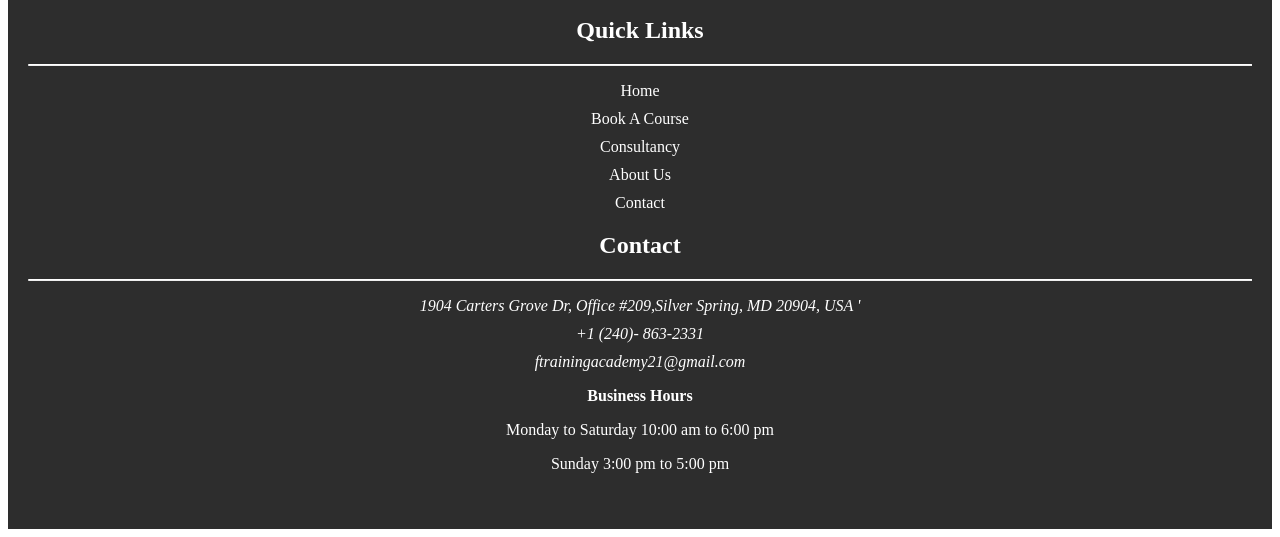
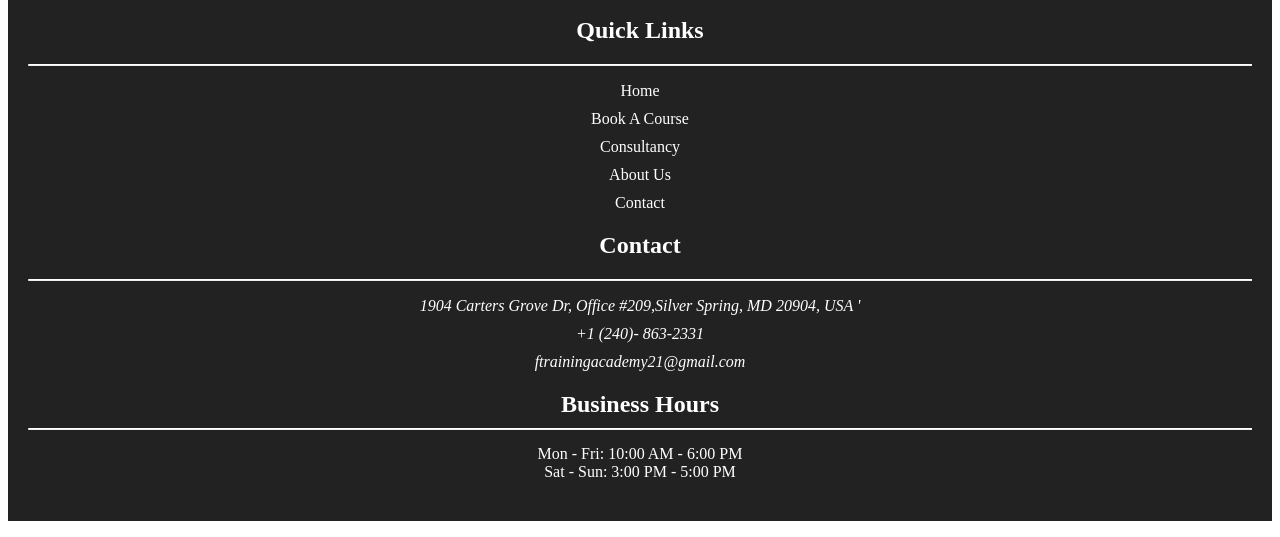
Before and after one commit to SiraYsia/FenoteTrainingAcademy, a plain HTML site: page footer.html in a window 1280 px wide. Shown: the part 707-1244 px from the top of the page. Drawn offline with Linux system fonts and the light colour scheme.

```diff
--- a/css/style.css
+++ b/css/style.css
@@ -1959,7 +1959,7 @@
 
 
 #important{
-  color: red;
+  color: rgb(66, 2, 2);
   font-weight: bold;
 
 }
--- a/footer.html
+++ b/footer.html
@@ -44,21 +44,25 @@
                             <li><a href="mailto:ftrainingacademy21@gmail.com">ftrainingacademy21@gmail.com</a></li>
                         </ul>
                     </address>
-                    <style>
-                        #business-hours h2 {
-                          font-size: 16px;
-                        }
-                      </style>
+                </div>
+            </div>
+                    <div class="row">
+                        <div class="col-md-4 offset-md-4">
+                            <h2>Business Hours</h2>
+                            <hr class="divider">
+                            <p>Mon - Fri: 10:00 AM - 6:00 PM</p>
+                            <p>Sat - Sun: 3:00 PM - 5:00 PM</p>
+                        </div>
+                    </div>
+                </div>
 
-                      <div id="business-hours">
-                        <h2>Business Hours</h2>
-                        <p>Monday to Saturday 10:00 am to 6:00 pm</p>
-                        <p>Sunday 3:00 pm to 5:00 pm</p>
-                      </div>
+
+
+
 
     <style>
         #footer {
-            background-color: #2d2d2d;
+            background-color: #232222;
             color: #FFFFFF;
             text-align: center;
             padding: 40px 20px;
@@ -109,8 +113,17 @@
         #footer h2 {
             color: #FFFFFF; /* Set the h2 color to white */
         }
+        #footer .row:last-child {
+                margin-top: 1px;
+            }
 
+            #footer .row:last-child h2 {
+                margin-bottom: 10px;
+            }
 
+            #footer .row:last-child p {
+                margin: 0;
+            }
 
     </style>
 
```
Also changed, not shown: pay.html (+1 -1 lines).
